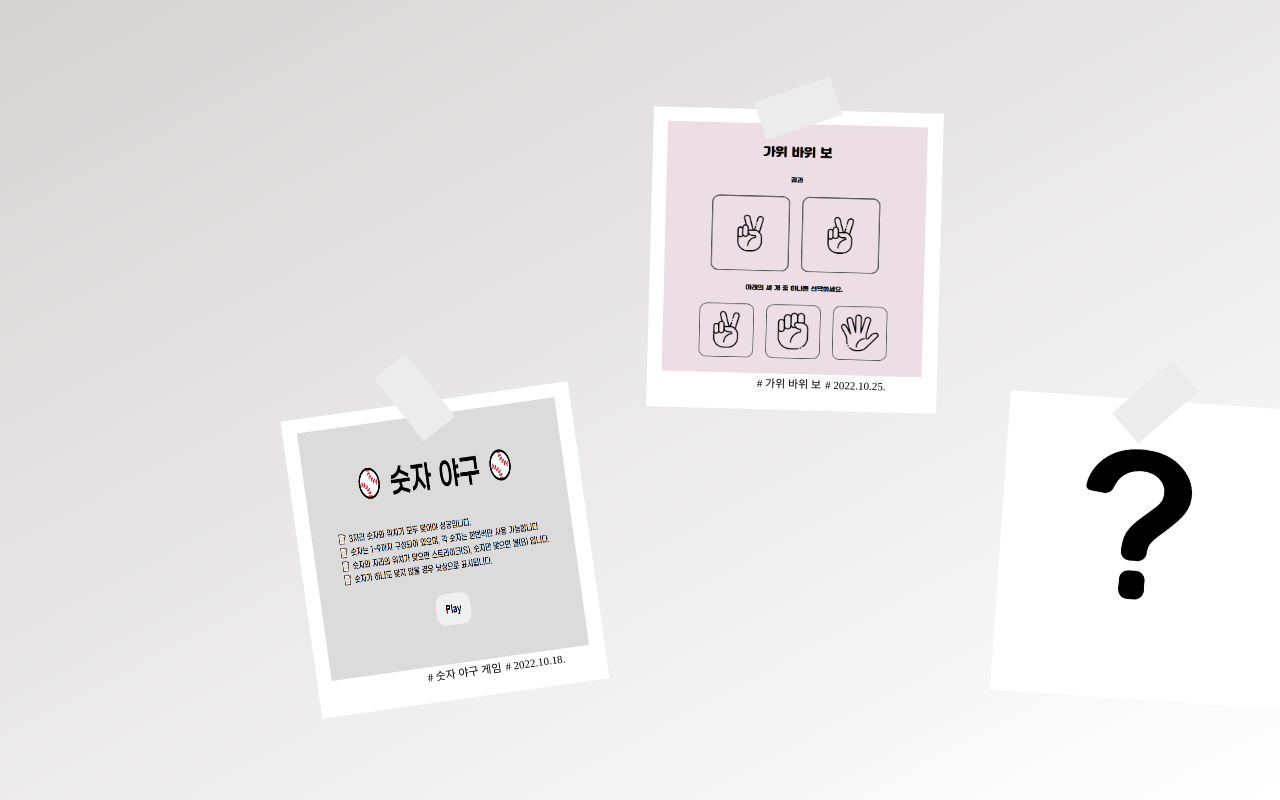
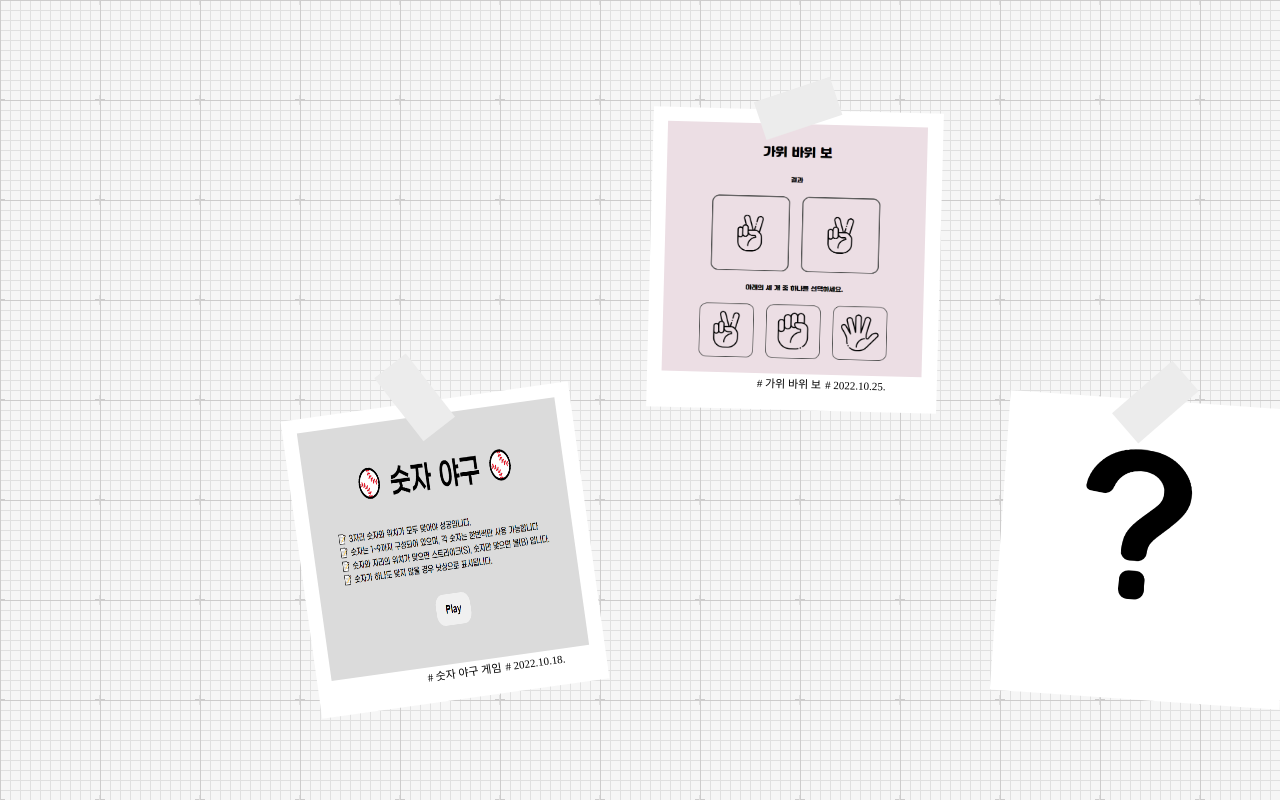
Before and after one commit to bohodays/Mini-Games, a plain HTML site: page index.html in a window 1280 px wide. Shown: the top 800 px of the page. Drawn offline with Linux system fonts and the light colour scheme; a web font is replaced by a local one.

Commit message:
edit: CSS

```diff
--- a/style.css
+++ b/style.css
@@ -3,6 +3,12 @@
   src: url('https://cdn.jsdelivr.net/gh/projectnoonnu/noonfonts_four@1.2/JalnanOTF00.woff') format('woff');
   font-weight: normal;
   font-style: normal;
+}
+
+*, *:before, *:after {
+  margin:0;
+  padding:0;
+  box-sizing:border-box;
 }
 
 * {
@@ -17,8 +23,18 @@ html, body {
 }
 
 body {
-  background: linear-gradient(152deg, rgba(214,211,211,1) 0%, rgba(255,255,255,1) 100%);
-  margin: 0px;
+  background-color: #f6f6f6;
+  background-image:
+  linear-gradient(90deg, #cdcccc 0px, #cdcccc 1px, transparent 1px, transparent 99px,  transparent 100px),
+  linear-gradient(#cdcccc 0px, #cdcccc 1px, transparent 1px, transparent 99px,  transparent 100px),
+  linear-gradient(#e0e0e0 0px, #e0e0e0 1px, transparent 1px, transparent 99px,  transparent 100px),
+  linear-gradient(90deg, #e0e0e0 0px, #e0e0e0 1px, transparent 1px, transparent 99px,  transparent 100px),
+  linear-gradient(transparent 0px, transparent 5px, #f6f6f6 5px, #f6f6f6 95px, transparent 95px, transparent 100px),
+  linear-gradient(90deg, #e0e0e0 0px, #e0e0e0 1px, transparent 1px, transparent 99px, #e0e0e0 99px, #e0e0e0 100px),
+  linear-gradient(90deg, transparent 0px, transparent 5px, #f6f6f6 5px, #f6f6f6 95px, transparent 95px, transparent 100px),
+  linear-gradient(transparent 0px, transparent 1px, #f6f6f6 1px, #f6f6f6 99px, transparent 99px, transparent 100px),
+  linear-gradient(#cdcccc, #cdcccc);
+  background-size:100px 100%, 100% 100px, 100% 10px, 10px 100%, 100% 100px, 100px 100%, 100px 100%, 100px 100px, 100px 100px;
 }
 
 @keyframes shakeIt_first{
```
